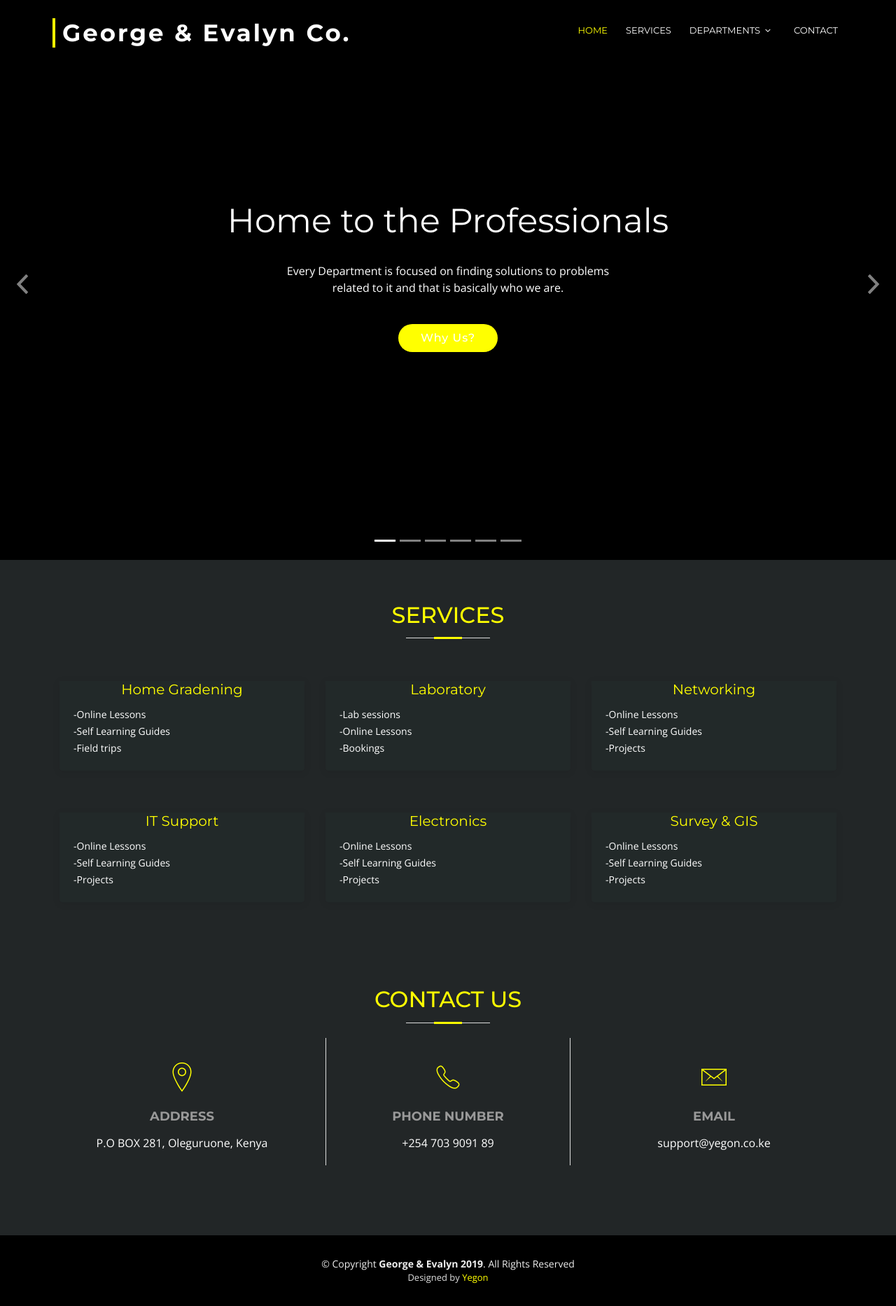
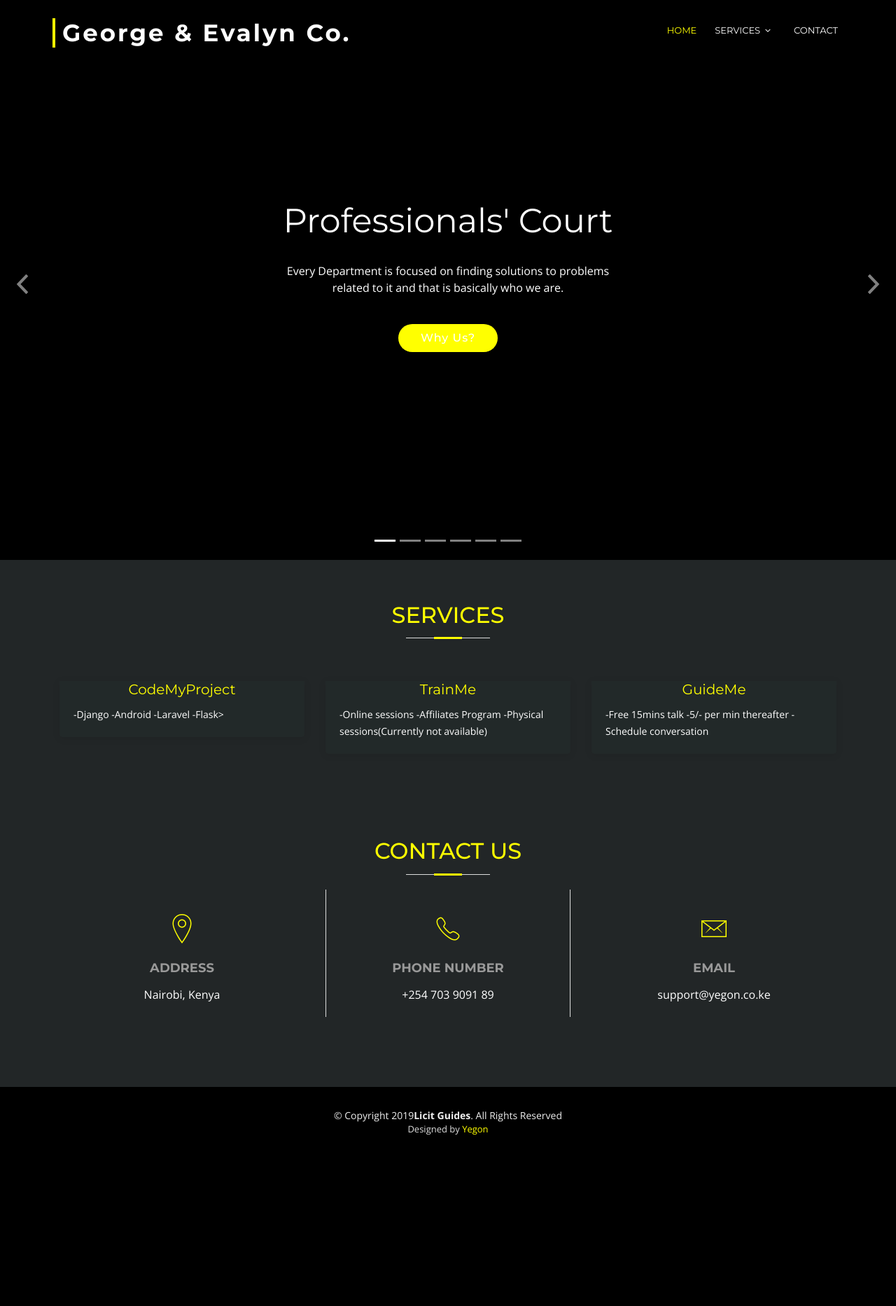
Before and after one commit to yegonke/Cookbook, a Django app: page / in a window 1280 px wide. Shown: the whole page at 70% size. After the commit the page ends 1622 px from the top, so only its background shows below. Run offline with Django 3.2, Linux system fonts and the light colour scheme; some libraries are stand-ins or nearby versions; some web fonts are replaced.

Commit message:
made licitguides.xyz

```diff
--- a/templates/index.html
+++ b/templates/index.html
@@ -25,12 +25,6 @@
   <!-- Main Stylesheet File -->
   <link href="{%static 'css/style.css'%}" rel="stylesheet">
 
-  <!-- =======================================================
-    Theme Name: BizPage
-    Theme URL: https://bootstrapmade.com/bizpage-bootstrap-business-template/
-    Author: BootstrapMade.com
-    License: https://bootstrapmade.com/license/
-  ======================================================= -->
 </head>
 
 <body>
@@ -49,14 +43,13 @@
       <nav id="nav-menu-container">
         <ul class="nav-menu">
           <li class="menu-active"><a href="#intro">Home</a></li>
-          <li><a href="#about">Services</a></li>
-          <li class="menu-has-children"><a href="">Departments</a>
+          <li class="menu-has-children"><a href="">Services</a>
             <ul>
-              <li><a href="https://www.yegon.co.ke/computing/">IT & Networks</a></li>
-              <li><a href="https://www.yegon.co.ke/electronics/">Electronics</a></li>
-              <li><a href="https://www.yegon.co.ke/laboratory/">Laboratory</a></li>
-              <li><a href="https://www.yegon.co.ke/gardening/">Gardening</a></li>
-              <li><a href="https://www.yegon.co.ke/survey-gis/">Survey,GIS & R.S</a></li>
+              <li><a href="http://www.licitguides.xyz/codeforme/">Code your project</a></li>
+              <li><a href="http://www.licitguides.xyz/trainme/">Paid training</a></li>
+              <li><a href="http://www.licitguides.xyz/guideme/">15mins free consultation</a></li>
+              <li><a href="http://www.licitguides.xyz/raiseme/">Showcase talent</a></li>
+              <li><a href="http://www.licitguides.xyz/hookme/">Hook me up</a></li>
             </ul>
           </li>
 
@@ -83,7 +76,7 @@
             <div class="carousel-background"><img src="https://www.cisco.com/c/en/us/solutions/enterprise-networks/enterprise-network-security/network-security-analytics/_jcr_content/Grid/category_atl_d645/layout-category-atl/anchor_info_b98/image.img.jpg" alt=""></div>
             <div class="carousel-container">
               <div class="carousel-content">
-                <h2>Home to the Professionals</h2>
+                <h2>Professionals' Court</h2>
                 <p>Every Department is focused on finding solutions to problems related to it and that is basically who we are. </p>
                 <a href="#featured-services" class="btn-get-started scrollto">Why Us?</a>
               </div>
@@ -178,48 +171,24 @@
           <div class="col-md-4 wow fadeInUp">
             <div class="about-col">
 
-               <h2 class="title"><a href="https://www.yegon.co.ke/gardening/">Home Gradening</a></h2>
-            <p class="description">-Online Lessons<br>-Self Learning Guides<br>-Field trips</p>
+               <h2 class="title"><a href="http://www.licitguides.xyz/codeforme/">CodeMyProject</a></h2>
+            <p class="description">-Django&nbsp;-Android&nbsp;-Laravel&nbsp;-Flask>&nbsp;</p>
             </div>
           </div>
 
           <div class="col-md-4 wow fadeInUp" data-wow-delay="0.1s">
             <div class="about-col">
 
-              <h2 class="title"><a href="https://www.yegon.co.ke/laboratory/">Laboratory</a></h2>
-            <p class="description">-Lab sessions<br>-Online Lessons<br>-Bookings</p>
+              <h2 class="title"><a href="http://www.licitguides.xyz/trainme/">TrainMe</a></h2>
+            <p class="description">-Online sessions&nbsp;-Affiliates Program&nbsp;-Physical sessions(Currently not available)</p>
             </div>
           </div>
 
           <div class="col-md-4 wow fadeInUp" data-wow-delay="0.2s">
             <div class="about-col">
 
-             <h2 class="title"><a href="https://www.yegon.co.ke/networks/">Networking</a></h2>
-            <p class="description">-Online Lessons<br>-Self Learning Guides<br>-Projects</p>
-            </div>
-          </div>
-
-          <div class="col-md-4 wow fadeInUp" data-wow-delay="0.2s">
-            <div class="about-col">
-
-             <h2 class="title"><a href="https://www.yegon.co.ke/itsupport/">IT Support</a></h2>
-            <p class="description">-Online Lessons<br>-Self Learning Guides<br>-Projects</p>
-            </div>
-          </div>
-
-          <div class="col-md-4 wow fadeInUp" data-wow-delay="0.2s">
-            <div class="about-col">
-
-             <h2 class="title"><a href="https://www.yegon.co.ke/electronics/">Electronics</a></h2>
-            <p class="description">-Online Lessons<br>-Self Learning Guides<br>-Projects</p>
-            </div>
-          </div>
-
-          <div class="col-md-4 wow fadeInUp" data-wow-delay="0.2s">
-            <div class="about-col">
-
-            <h2 class="title"><a href="https://www.yegon.co.ke/survey-gis">Survey & GIS</a></h2>
-            <p class="description">-Online Lessons<br>-Self Learning Guides<br>-Projects</p>
+             <h2 class="title"><a href="http://www.licitguides.xyz/guideme/">GuideMe</a></h2>
+            <p class="description">-Free 15mins talk&nbsp;-5/- per min thereafter&nbsp;-Schedule conversation</p>
             </div>
           </div>
 
@@ -249,7 +218,7 @@
             <div class="contact-address">
               <i class="ion-ios-location-outline"></i>
               <h3>Address</h3>
-              <address>P.O BOX 281, Oleguruone, Kenya</address>
+              <address>Nairobi, Kenya</address>
             </div>
           </div>
 
@@ -281,7 +250,7 @@
 
     <div class="container">
       <div class="copyright">
-        &copy; Copyright <strong>George & Evalyn 2019</strong>. All Rights Reserved
+        &copy; Copyright 2019<strong>Licit Guides</strong>. All Rights Reserved
       </div>
       <div class="credits">
         <!--
```
